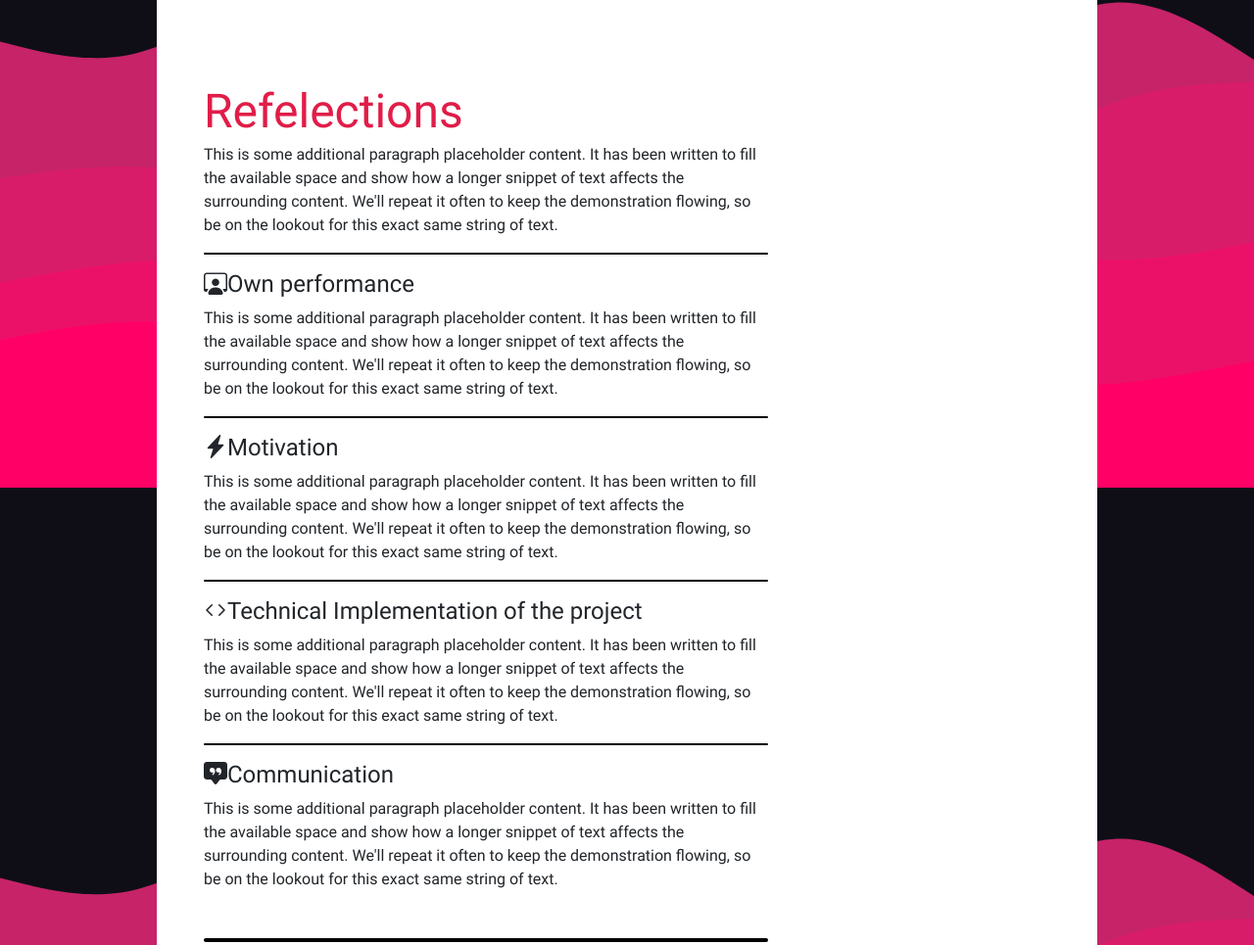
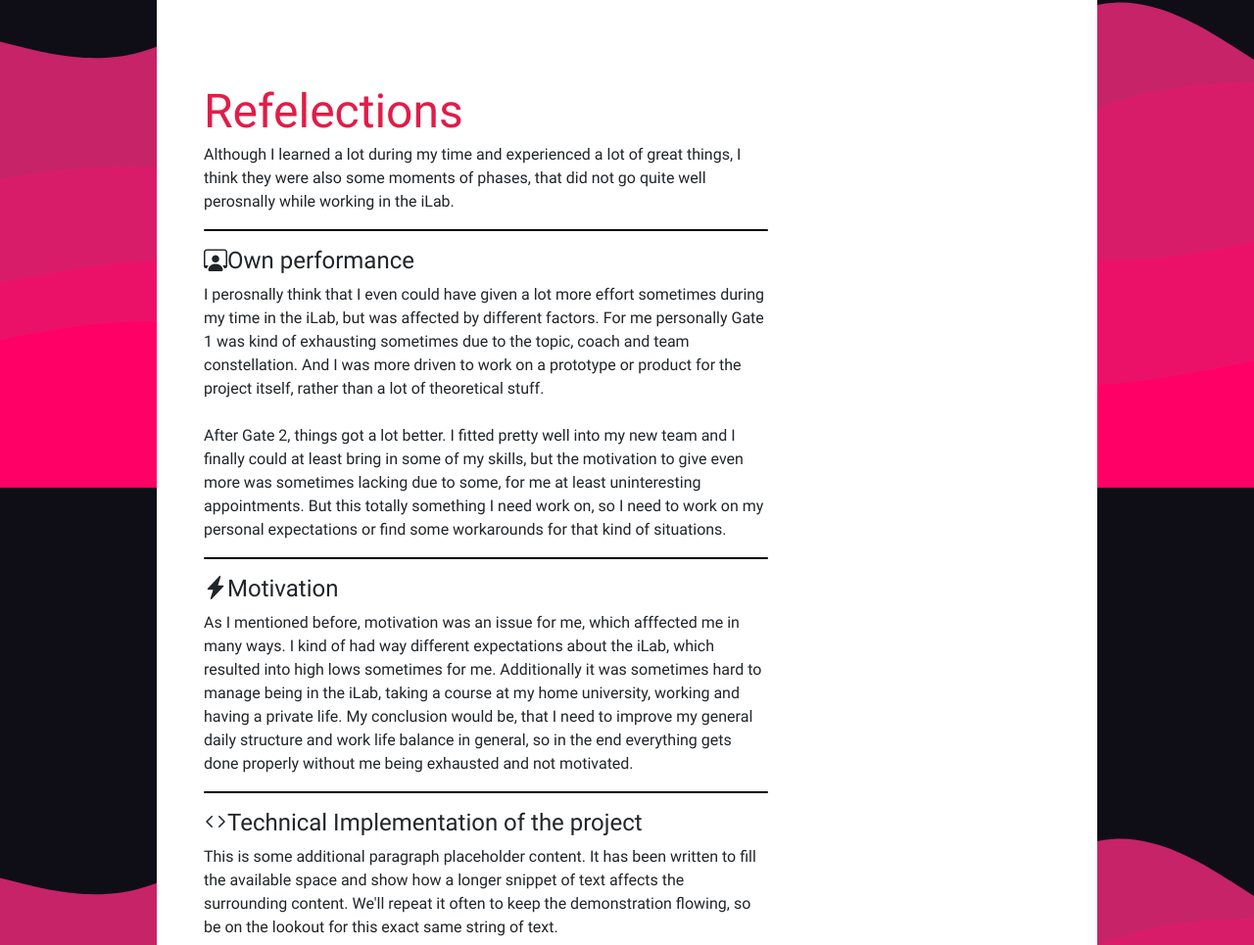
Before and after one commit to denis-311/denisfnf.github.io, a website: page learnings_personal_reflection.html in a window 1280 px wide. Shown: the part 2062-3027 px from the top of the page at 98% size. Drawn offline with nearby package versions, Linux system fonts and the light colour scheme; a script that the page names is missing.

Commit message:
PACE PACE PACE

```diff
--- a/learnings_personal_reflection.html
+++ b/learnings_personal_reflection.html
@@ -159,25 +159,40 @@
 
           <div class="space2 mbottom"></div>
           <h2 class="display-5  mb-1 headercolor">Refelections</h2>
-          <p>This is some additional paragraph placeholder content. It has been written to fill the available space and
-            show how a longer snippet of text affects the surrounding content. We'll repeat it often to keep the
-            demonstration flowing, so be on the lookout for this exact same string of text.</p>
+          <p>
+            Although I learned a lot during my time and experienced a lot of great things, I think they were also some
+            moments of phases, that did not go quite well perosnally while working in the iLab.
+          </p>
 
           <hr class="rounded">
           <div class="">
             <h3 class="bi-person-workspace fs-4 ">Own performance</h3>
           </div>
-          <p>This is some additional paragraph placeholder content. It has been written to fill the available space and
-            show how a longer snippet of text affects the surrounding content. We'll repeat it often to keep the
-            demonstration flowing, so be on the lookout for this exact same string of text.</p>
+          <p>
+            I perosnally think that I even could have given a lot more effort sometimes during my time in the iLab, but
+            was affected by different factors. For me personally Gate 1 was kind of exhausting sometimes due to the
+            topic, coach and team constellation. And I was more driven to work on a prototype or product for the project
+            itself, rather than a lot of theoretical stuff.
+            <br><br>
+            After Gate 2, things got a lot better. I fitted pretty well into my new team and I finally could at least
+            bring in some of
+            my skills, but the motivation to give even more was sometimes lacking due to some, for me at least
+            uninteresting appointments. But this totally something I need work on, so I need to work on my personal
+            expectations or find some workarounds for that kind of situations.
+          </p>
 
           <hr class="rounded">
           <div class="">
             <h3 class="bi-lightning-charge-fill fs-4 ">Motivation</h3>
           </div>
-          <p>This is some additional paragraph placeholder content. It has been written to fill the available space and
-            show how a longer snippet of text affects the surrounding content. We'll repeat it often to keep the
-            demonstration flowing, so be on the lookout for this exact same string of text.</p>
+          <p>
+            As I mentioned before, motivation was an issue for me, which afffected me in many ways. I kind of had way
+            different expectations about the iLab, which resulted into high lows sometimes for me. Additionally it was
+            sometimes hard to manage being in the iLab, taking a course at my home university, working and having a
+            private life. My conclusion would be, that I need to improve my general daily structure and work life
+            balance in general, so in the end everything gets done properly without me being exhausted and not
+            motivated.
+          </p>
 
           <hr class="rounded">
           <div class="">
```
